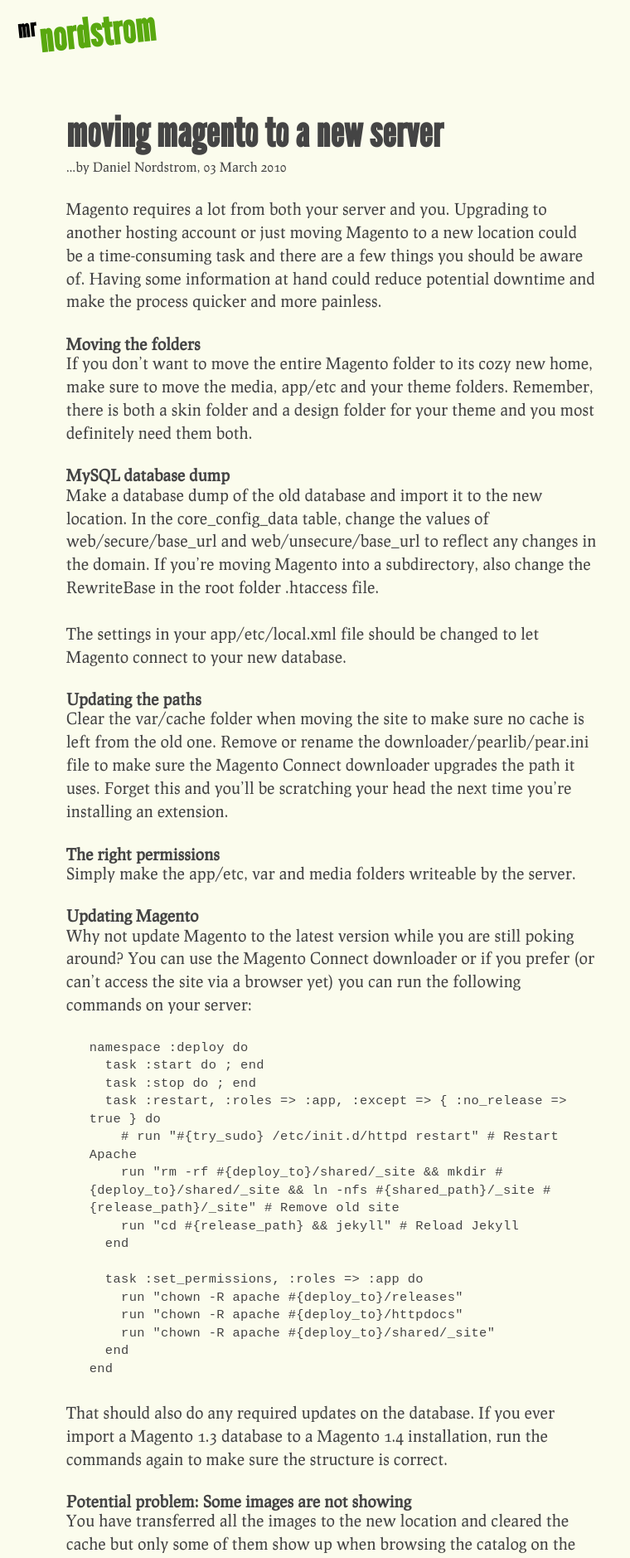
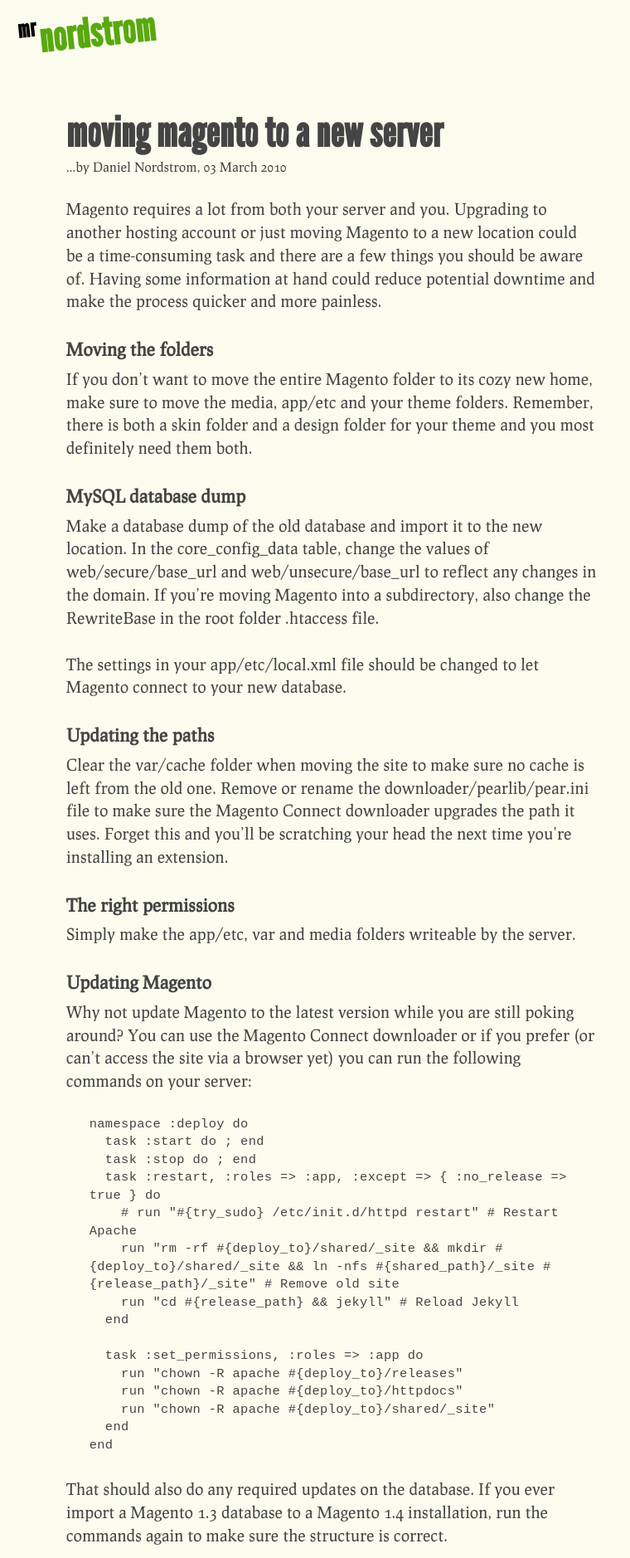
Before and after one commit to dnordstrom/mrnordstrom.com, a Jekyll site: the page built from _posts/2010-03-03-moving-magento-to-a-new-server.markdown, in a window 1280 px wide. Shown: the top 1878 px of the page at 83% size, without its empty margins (0-760 px from the left). Built offline with Jekyll 4.4.1, drawn with Linux system fonts in a browser that asks for light colours; Markdown is read by kramdown in place of the engine named in the settings.

Commit message:
Styling headings.

```diff
--- a/css/style.css
+++ b/css/style.css
@@ -436,6 +436,15 @@
   margin: 1.6em 0 0.5em;
 }
 
+article h3 {
+  font-size: 1.1em;
+  margin: 1.6em 0 0.5em;
+}
+
+article h4 {
+  margin: 1.6em 0 0.5em;
+}
+
 p {
   margin-bottom: 1.45em;
 }
```
